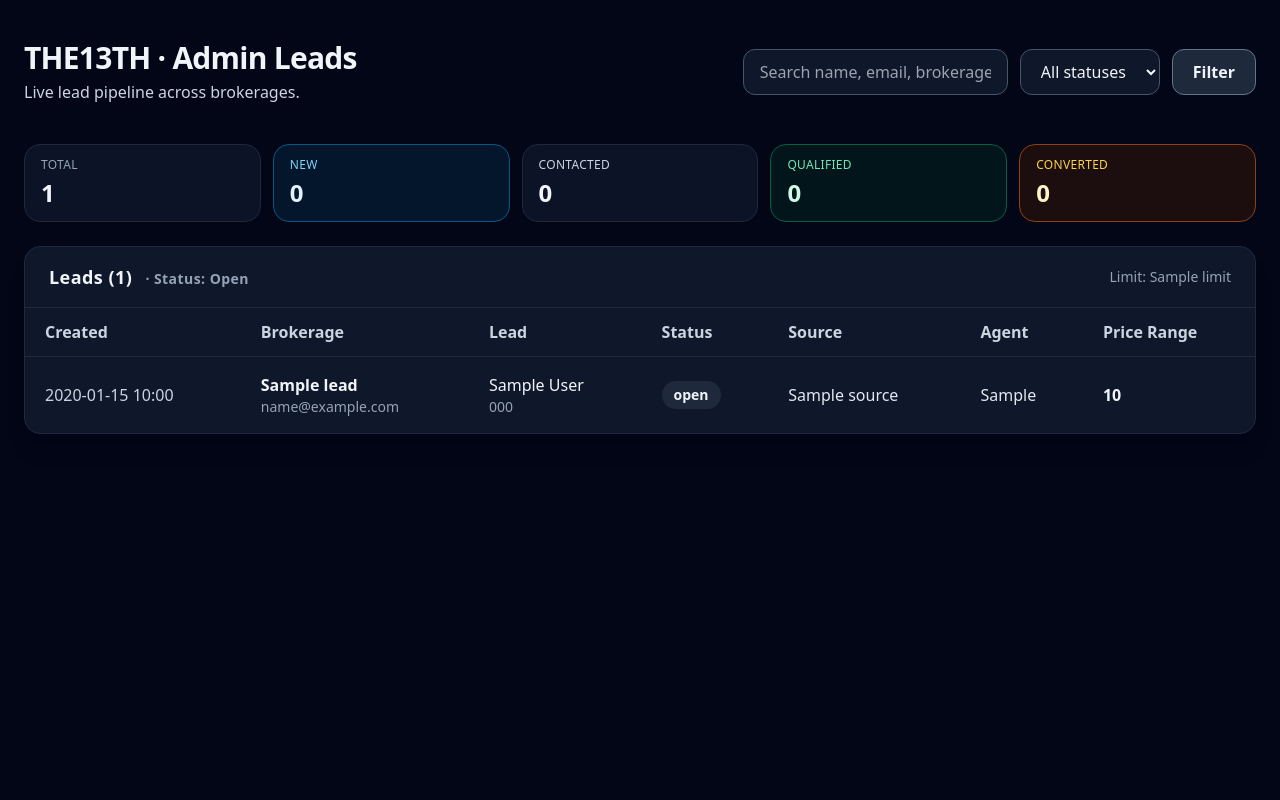
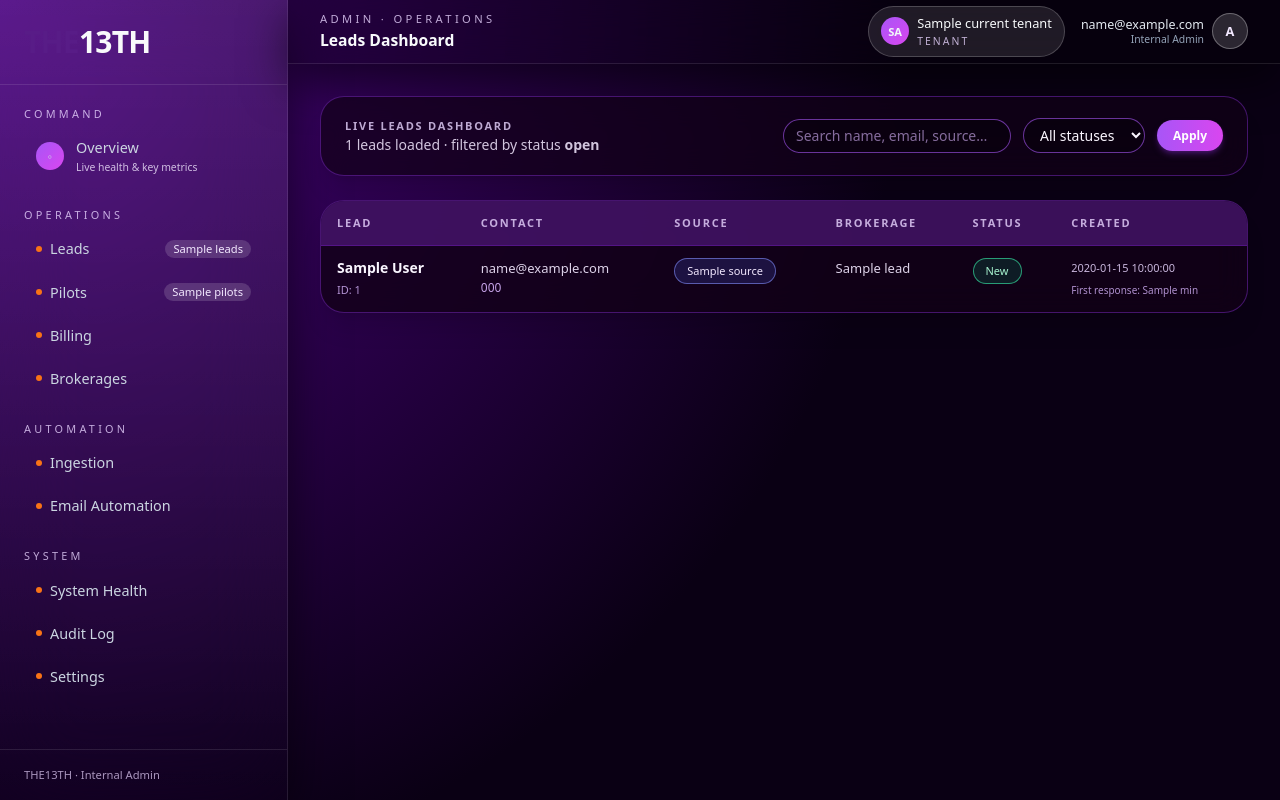
Before and after one commit to klohts/the13th_api_backend, a Python web app: template backend_v2/templates/admin/leads_dashboard.html in a window 1280 px wide. Run offline with Jinja, Linux system fonts and the light colour scheme; the template is opened without the code that fills it: most values are stand-ins (such as "Sample title", 1, 10 or a date in 2020); some libraries are stand-ins or nearby versions.

Commit message:
Just Did

```diff
--- a/backend_v2/templates/admin/leads_dashboard.html
+++ b/backend_v2/templates/admin/leads_dashboard.html
@@ -1,195 +1,172 @@
-<!DOCTYPE html>
-<html lang="en">
-<head>
-    <meta charset="UTF-8" />
-    <title>THE13TH · Admin Leads Dashboard</title>
-    <meta name="viewport" content="width=device-width, initial-scale=1" />
-    <script src="https://cdn.tailwindcss.com"></script>
-</head>
+{% extends "admin_base.html" %}
 
-<body class="min-h-screen bg-slate-950 text-slate-100">
-<div class="max-w-7xl mx-auto px-6 py-10">
+{% block title %}Leads · THE13TH Admin{% endblock %}
+{% block breadcrumb_prefix %}Admin · Operations{% endblock %}
+{% block breadcrumb_title %}Leads Dashboard{% endblock %}
 
-    <!-- Header -->
-    <header class="flex flex-col md:flex-row md:items-center md:justify-between gap-6 mb-10">
+{% block content %}
+<div class="space-y-6">
+
+  <!-- Filters + Summary -->
+  <div
+    class="rounded-3xl border border-purple-600/40 bg-[#120017]/70 backdrop-blur-lg px-5 py-4 sm:px-6 sm:py-5 shadow-xl">
+    <div class="flex flex-col sm:flex-row sm:items-center sm:justify-between gap-4">
       <div>
-            <h1 class="text-3xl font-bold tracking-tight">THE13TH · Admin Leads</h1>
-            <p class="text-base text-slate-300 mt-1">
-                Live lead pipeline across brokerages.
+        <p class="text-[11px] uppercase tracking-[0.16em] text-purple-200/80 font-semibold">
+          Live Leads Dashboard
+        </p>
+        <p class="text-sm text-purple-100/85">
+          {{ leads|length }} leads loaded
+          {% if status %}
+            · filtered by status <span class="font-semibold">{{ status }}</span>
+          {% endif %}
+          {% if search %}
+            · search: <span class="font-semibold">{{ search }}</span>
+          {% endif %}
         </p>
       </div>
 
-        <form class="flex flex-col md:flex-row gap-3 md:items-center" method="get">
+      <form method="get" class="flex flex-wrap items-center gap-2 sm:gap-3 text-[13px]">
         <input
           type="text"
           name="search"
           value="{{ search or '' }}"
-                placeholder="Search name, email, brokerage..."
-                class="rounded-xl bg-slate-900 border border-slate-600 px-4 py-2.5 text-base focus:outline-none focus:ring-2 focus:ring-sky-500"
+          placeholder="Search name, email, source…"
+          class="px-3 py-1.5 rounded-full bg-black/30 border border-purple-500/60 text-sm text-purple-50 placeholder:text-purple-300/60 focus:outline-none focus:ring-1 focus:ring-pink-400"
         />
         <select
           name="status"
-                class="rounded-xl bg-slate-900 border border-slate-600 px-4 py-2.5 text-base focus:outline-none focus:ring-2 focus:ring-sky-500"
-            >
+          class="px-3 py-1.5 rounded-full bg-black/30 border border-purple-500/60 text-sm text-purple-50 focus:outline-none focus:ring-1 focus:ring-pink-400">
           <option value="">All statuses</option>
-                {% for value in ["new", "contacted", "qualified", "converted", "lost"] %}
-                    <option value="{{ value }}" {% if status == value %}selected{% endif %}>
-                        {{ value|capitalize }}
-                    </option>
-                {% endfor %}
+          <option value="new" {% if status == 'new' %}selected{% endif %}>New</option>
+          <option value="in_progress" {% if status == 'in_progress' %}selected{% endif %}>In progress</option>
+          <option value="closed" {% if status == 'closed' %}selected{% endif %}>Closed</option>
+          <option value="lost" {% if status == 'lost' %}selected{% endif %}>Lost</option>
         </select>
-
         <button
           type="submit"
-                class="rounded-xl border border-slate-500 bg-slate-800 px-5 py-2.5 text-base font-semibold hover:bg-slate-700"
-            >
-                Filter
+          class="inline-flex items-center gap-1 rounded-full bg-gradient-to-r from-purple-500 to-fuchsia-500 px-4 py-1.5 text-[12px] font-semibold text-white shadow-md shadow-purple-900/60 hover:brightness-110 transition">
+          Apply
         </button>
       </form>
-    </header>
-
-    {# Quick stats bar derived purely from current leads list #}
-    {% set ns = namespace(total=0, new=0, contacted=0, qualified=0, converted=0, lost=0) %}
-    {% for lead in leads %}
-        {% set ns.total = ns.total + 1 %}
-        {% if lead.status == "new" %}{% set ns.new = ns.new + 1 %}{% endif %}
-        {% if lead.status == "contacted" %}{% set ns.contacted = ns.contacted + 1 %}{% endif %}
-        {% if lead.status == "qualified" %}{% set ns.qualified = ns.qualified + 1 %}{% endif %}
-        {% if lead.status == "converted" %}{% set ns.converted = ns.converted + 1 %}{% endif %}
-        {% if lead.status == "lost" %}{% set ns.lost = ns.lost + 1 %}{% endif %}
-    {% endfor %}
-
-    <section class="mb-6 grid grid-cols-2 md:grid-cols-5 gap-3">
-        <div class="rounded-2xl border border-slate-800 bg-slate-900/80 px-4 py-3">
-            <p class="text-xs uppercase tracking-wide text-slate-400">Total</p>
-            <p class="mt-1 text-2xl font-semibold">{{ ns.total }}</p>
     </div>
-        <a href="?status=new{% if search %}&search={{ search | urlencode }}{% endif %}"
-           class="rounded-2xl border border-sky-800 bg-sky-950/40 px-4 py-3 hover:border-sky-500 hover:bg-sky-900/40 transition">
-            <p class="text-xs uppercase tracking-wide text-sky-300">New</p>
-            <p class="mt-1 text-2xl font-semibold text-sky-100">{{ ns.new }}</p>
-        </a>
-        <a href="?status=contacted{% if search %}&search={{ search | urlencode }}{% endif %}"
-           class="rounded-2xl border border-slate-800 bg-slate-900/80 px-4 py-3 hover:border-slate-600 hover:bg-slate-800/80 transition">
-            <p class="text-xs uppercase tracking-wide text-slate-300">Contacted</p>
-            <p class="mt-1 text-2xl font-semibold">{{ ns.contacted }}</p>
-        </a>
-        <a href="?status=qualified{% if search %}&search={{ search | urlencode }}{% endif %}"
-           class="rounded-2xl border border-emerald-800 bg-emerald-950/40 px-4 py-3 hover:border-emerald-500 hover:bg-emerald-900/40 transition">
-            <p class="text-xs uppercase tracking-wide text-emerald-300">Qualified</p>
-            <p class="mt-1 text-2xl font-semibold text-emerald-100">{{ ns.qualified }}</p>
-        </a>
-        <a href="?status=converted{% if search %}&search={{ search | urlencode }}{% endif %}"
-           class="rounded-2xl border border-amber-800 bg-amber-950/40 px-4 py-3 hover:border-amber-500 hover:bg-amber-900/40 transition">
-            <p class="text-xs uppercase tracking-wide text-amber-300">Converted</p>
-            <p class="mt-1 text-2xl font-semibold text-amber-100">{{ ns.converted }}</p>
-        </a>
-    </section>
-
-    <!-- Leads Table -->
-    <section class="rounded-2xl border border-slate-800 bg-slate-900 shadow-xl overflow-hidden">
-        <div class="border-b border-slate-800 px-6 py-4 flex items-center justify-between">
-            <h2 class="text-lg font-semibold tracking-wide text-slate-100">
-                Leads ({{ leads|length }})
-                {% if status %}
-                    <span class="text-sm text-slate-400 ml-2">· Status: {{ status|capitalize }}</span>
-                {% endif %}
-                {% if search %}
-                    <span class="text-sm text-slate-400 ml-2">· Search: “{{ search }}”</span>
-                {% endif %}
-            </h2>
-            <p class="text-sm text-slate-400">
-                Limit: {{ limit }}
-            </p>
   </div>
 
+  <!-- Table -->
+  <div
+    class="rounded-3xl border border-purple-600/40 bg-[#120017]/80 backdrop-blur-lg shadow-xl overflow-hidden">
     <div class="overflow-x-auto">
-            <table class="min-w-full text-base">
-                <thead class="bg-slate-900 border-b border-slate-800">
+      <table class="min-w-full text-left text-sm text-purple-100/90">
+        <thead class="bg-purple-900/60 border-b border-purple-700/60 text-[11px] uppercase tracking-[0.16em] text-purple-200/80">
           <tr>
-                        <th class="px-5 py-3 text-left font-semibold text-slate-300">Created</th>
-                        <th class="px-5 py-3 text-left font-semibold text-slate-300">Brokerage</th>
-                        <th class="px-5 py-3 text-left font-semibold text-slate-300">Lead</th>
-                        <th class="px-5 py-3 text-left font-semibold text-slate-300">Status</th>
-                        <th class="px-5 py-3 text-left font-semibold text-slate-300">Source</th>
-                        <th class="px-5 py-3 text-left font-semibold text-slate-300">Agent</th>
-                        <th class="px-5 py-3 text-left font-semibold text-slate-300">Price Range</th>
+            <th class="px-4 py-3">Lead</th>
+            <th class="px-4 py-3">Contact</th>
+            <th class="px-4 py-3 hidden md:table-cell">Source</th>
+            <th class="px-4 py-3 hidden lg:table-cell">Brokerage</th>
+            <th class="px-4 py-3">Status</th>
+            <th class="px-4 py-3 hidden md:table-cell">Created</th>
           </tr>
         </thead>
-
-                <tbody class="divide-y divide-slate-800">
-                {% if leads and leads|length > 0 %}
+        <tbody class="divide-y divide-purple-900/70">
+        {% if leads %}
           {% for lead in leads %}
-                    <tr class="hover:bg-slate-800/80 transition">
-                        <td class="px-5 py-4 text-slate-300">
-                            {{ lead.created_at.strftime("%Y-%m-%d %H:%M") if lead.created_at else "—" }}
-                        </td>
-
-                        <td class="px-5 py-4">
-                            <div class="font-semibold text-slate-100">
-                                {{ lead.brokerage_name }}
-                            </div>
-                            <div class="text-sm text-slate-400">
-                                {{ lead.email }}
+          <tr class="hover:bg-purple-900/30 transition">
+            <!-- Lead -->
+            <td class="px-4 py-3 align-top">
+              <div class="flex flex-col gap-0.5">
+                <span class="font-semibold text-purple-50">
+                  {{ lead.display_name or lead.full_name or lead.name or ('Lead #' ~ lead.id) }}
+                </span>
+                {% if lead.id %}
+                <span class="text-[11px] text-purple-300/80">
+                  ID: {{ lead.id }}
+                </span>
+                {% endif %}
               </div>
             </td>
 
-                        <td class="px-5 py-4">
-                            <div class="text-slate-100 font-medium">
-                                {{ lead.first_name }} {{ lead.last_name }}
+            <!-- Contact -->
+            <td class="px-4 py-3 align-top">
+              <div class="flex flex-col gap-0.5 text-[13px]">
+                {% if lead.email %}
+                <span class="text-purple-100/90">{{ lead.email }}</span>
+                {% endif %}
+                {% if lead.phone %}
+                <span class="text-purple-300/90 text-xs">{{ lead.phone }}</span>
+                {% endif %}
               </div>
-                            {% if lead.phone %}
-                            <div class="text-sm text-slate-400">
-                                {{ lead.phone }}
-                            </div>
-                            {% endif %}
             </td>
 
-                        <td class="px-5 py-4">
-                            <span class="inline-flex items-center rounded-full px-3 py-1 text-sm font-semibold
-                                         {% if lead.status == 'new' %}
-                                            bg-sky-900/60 text-sky-200
-                                         {% elif lead.status == 'contacted' %}
-                                            bg-slate-800 text-slate-100
-                                         {% elif lead.status == 'qualified' %}
-                                            bg-emerald-900/60 text-emerald-200
-                                         {% elif lead.status == 'converted' %}
-                                            bg-amber-900/70 text-amber-200
-                                         {% elif lead.status == 'lost' %}
-                                            bg-rose-900/60 text-rose-200
-                                         {% else %}
-                                            bg-slate-800 text-slate-100
-                                         {% endif %}
-                            ">
-                                {{ lead.status or "new" | capitalize }}
+            <!-- Source -->
+            <td class="px-4 py-3 align-top hidden md:table-cell">
+              <span class="inline-flex items-center gap-1 rounded-full border border-indigo-400/60 bg-indigo-900/40 px-3 py-0.5 text-[11px] text-purple-100">
+                {{ lead.source or 'Unknown' }}
               </span>
             </td>
 
-                        <td class="px-5 py-4 text-slate-200">
-                            {{ lead.source or "—" }}
+            <!-- Brokerage -->
+            <td class="px-4 py-3 align-top hidden lg:table-cell">
+              <div class="flex flex-col gap-0.5 text-[13px]">
+                {% if lead.tenant_name %}
+                  <span class="text-purple-100/90">{{ lead.tenant_name }}</span>
+                {% elif lead.tenant_key %}
+                  <span class="text-purple-100/90">{{ lead.tenant_key }}</span>
+                {% else %}
+                  <span class="text-purple-300/70">Unassigned</span>
+                {% endif %}
+              </div>
             </td>
 
-                        <td class="px-5 py-4 text-slate-200">
-                            {{ lead.assigned_agent or "Unassigned" }}
+            <!-- Status -->
+            <td class="px-4 py-3 align-top">
+              {% set s = (lead.status or 'unknown') | lower %}
+              {% if s in ['new', 'open'] %}
+                {% set badge_bg = 'bg-emerald-500/15 border-emerald-400/70 text-emerald-200' %}
+                {% set label = 'New' %}
+              {% elif s in ['in_progress', 'working'] %}
+                {% set badge_bg = 'bg-amber-500/15 border-amber-400/70 text-amber-200' %}
+                {% set label = 'In progress' %}
+              {% elif s in ['closed', 'won'] %}
+                {% set badge_bg = 'bg-sky-500/15 border-sky-400/70 text-sky-200' %}
+                {% set label = 'Closed' %}
+              {% elif s in ['lost'] %}
+                {% set badge_bg = 'bg-rose-500/15 border-rose-400/70 text-rose-200' %}
+                {% set label = 'Lost' %}
+              {% else %}
+                {% set badge_bg = 'bg-purple-500/15 border-purple-400/70 text-purple-100' %}
+                {% set label = lead.status or 'Unknown' %}
+              {% endif %}
+
+              <span class="inline-flex items-center rounded-full border px-3 py-0.5 text-[11px] {{ badge_bg }}">
+                {{ label }}
+              </span>
             </td>
 
-                        <td class="px-5 py-4 font-semibold text-slate-100">
-                            {{ lead.price_range or "—" }}
+            <!-- Created -->
+            <td class="px-4 py-3 align-top hidden md:table-cell">
+              <div class="flex flex-col gap-0.5 text-[11px] text-purple-200/85">
+                {% if lead.created_at %}
+                  <span>{{ lead.created_at }}</span>
+                {% endif %}
+                {% if lead.first_response_minutes is not none %}
+                  <span class="text-[10px] text-purple-300/80">
+                    First response: {{ lead.first_response_minutes }} min
+                  </span>
+                {% endif %}
+              </div>
             </td>
           </tr>
           {% endfor %}
         {% else %}
           <tr>
-                        <td colspan="7" class="px-6 py-10 text-center text-lg text-slate-400">
-                            No leads yet. Once your funnels start pushing data into THE13TH,
-                            new leads will appear here in real time.
+            <td colspan="6" class="px-4 py-6 text-center text-sm text-purple-200/80">
+              No leads found for this filter. Try clearing the status or search query.
             </td>
           </tr>
         {% endif %}
         </tbody>
       </table>
     </div>
-    </section>
   </div>
-</body>
-</html>
+</div>
+{% endblock %}
```
Also changed, not shown: backend_v2/config.py (+97 -130 lines), backend_v2/db.py (+70 -48 lines), backend_v2/routers/admin.py (+104 -8 lines). Lines whose indentation alone changed are shown as unchanged.
